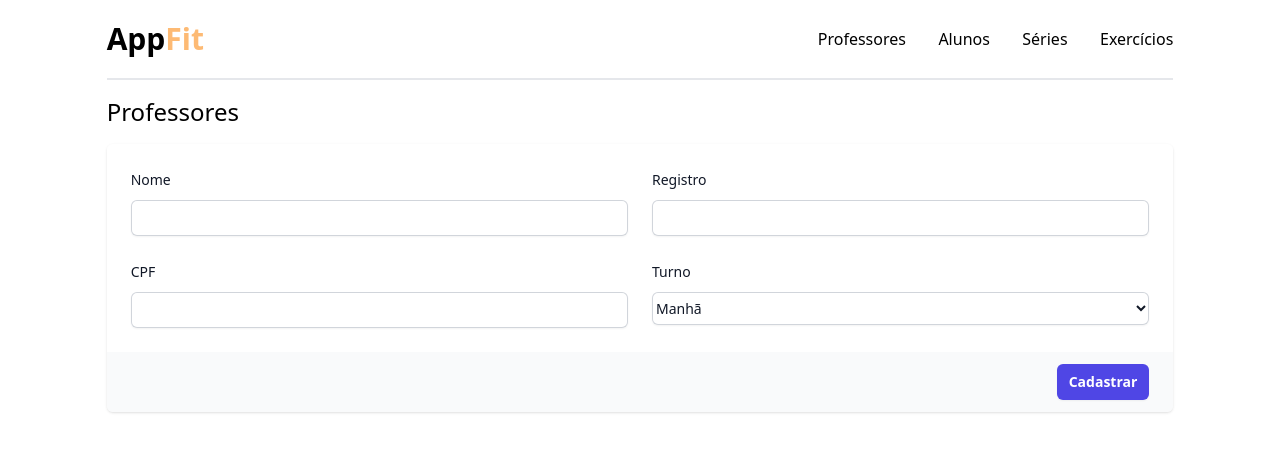
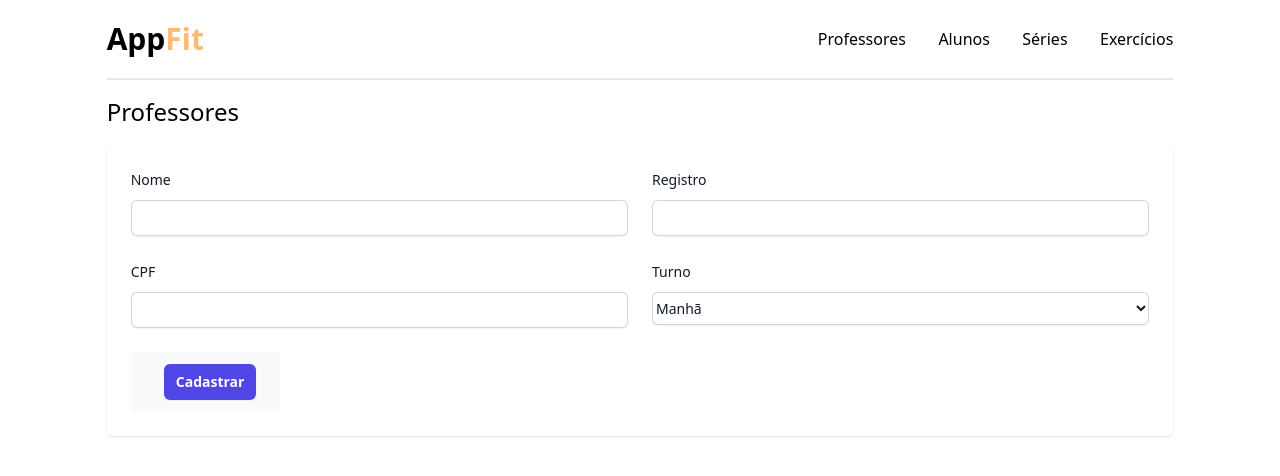
Before and after one commit to leonardo-rendano/AppFit---Frontend, a Next.js app: page /teachers in a window 1280 px wide. Shown: the top 476 px of the page. Built offline with nearby package versions, Linux system fonts and the light colour scheme.

Commit message:
ButtonArea and Form components

```diff
--- /dev/null
+++ b/src/components/ButtonArea/index.tsx
@@ -0,0 +1,13 @@
+import { ReactNode } from "react"
+
+interface ButtonAreaProps {
+  children: ReactNode
+}
+
+export const ButtonArea = ({ children }: ButtonAreaProps) => {
+  return (
+    <div className="bg-gray-50 px-4 py-3 text-right sm:px-6">
+      {children}
+    </div>
+  )
+}
--- /dev/null
+++ b/src/components/Form/index.tsx
@@ -0,0 +1,20 @@
+import { ReactNode } from "react"
+
+interface FormProps {
+  children: ReactNode,
+  onSubmit: () => void
+}
+
+export const Form = ({ children, onSubmit }: FormProps) => {
+  return (
+    <form onSubmit={onSubmit}>
+      <div className="overflow-hidden shadow sm:rounded-md">
+        <div className="bg-white px-4 py-5 sm:p-6">
+          <div className="grid grid-cols-6 gap-6">
+            {children}
+          </div>
+        </div>
+      </div>
+    </form>
+  )
+}
--- a/src/pages/teachers.tsx
+++ b/src/pages/teachers.tsx
@@ -1,5 +1,7 @@
+import { ButtonArea } from "@/components/ButtonArea";
 import { Container } from "@/components/Container";
 import { ContentContainer } from "@/components/ContentContainer";
+import { Form } from "@/components/Form";
 import { InputText } from "@/components/InputText";
 import { SubmitButton } from "@/components/SubmitButton";
 import { Title } from "@/components/Title";
@@ -10,11 +12,7 @@ export default function TeachersPage() {
       <Title text="Professores" />
 
       <ContentContainer>
-        <form>
-          <div className="overflow-hidden shadow sm:rounded-md">
-            <div className="bg-white px-4 py-5 sm:p-6">
-              <div className="grid grid-cols-6 gap-6">
-
+        <Form onSubmit={() => { }}>
           <InputText
             name="nome"
             id="nome"
@@ -50,17 +48,14 @@ export default function TeachersPage() {
               <option>Noite</option>
             </select>
           </div>
-
-              </div>
-
-            </div>
-            <div className="bg-gray-50 px-4 py-3 text-right sm:px-6">
+          <ButtonArea>
             <SubmitButton>
               Cadastrar
             </SubmitButton>
-            </div>
-          </div>
-        </form>
+          </ButtonArea>
+
+        </Form>
+
       </ContentContainer>
     </Container>
   )
```
Lines whose indentation alone changed are shown as unchanged.
